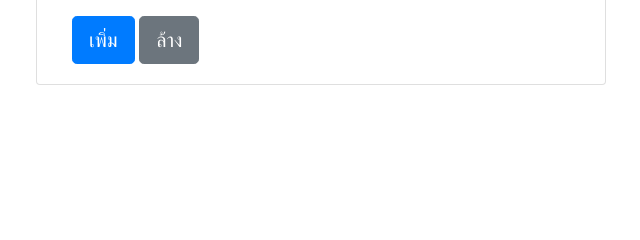
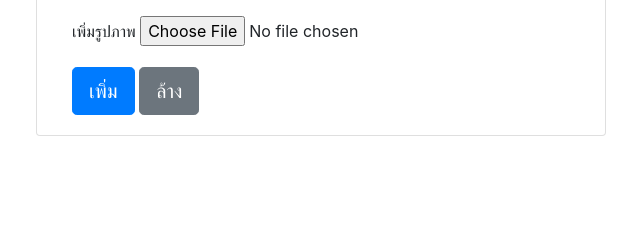
Before and after one commit to bittersweet95/my-code-igniter, a CodeIgniter app: page /app/index.php/fishingvessel/create in a window 1280 px wide. Shown: the part 269-509 px from the top of the page, without its empty margins (319-959 px from the left). Run offline with CodeIgniter, Linux system fonts and the light colour scheme; data that the repository does not hold is empty.

Commit message:
ปรับฟอร์มให้สามารถอัพโหลดไฟล์รูปภาพได้

```diff
--- a/application/views/fishing-vessel/new-ship.php
+++ b/application/views/fishing-vessel/new-ship.php
@@ -4,7 +4,7 @@
         <div class="card-body">
             <h5 class="card-title">ข้อมูลเรือประมง</h5>
             <?php echo validation_errors(); ?>
-            <?php echo form_open('fishingvessel/create') ?>
+            <?php echo form_open_multipart('fishingvessel/create') ?>
                 <div class="form-group">
                     <label for="vesselName">ชื่อ</label>
                     <input id="vesselName" name="vesselName" class="form-control" type="text">
@@ -18,6 +18,12 @@
                     <?php endforeach ?>
                     </select>
                 </div>
+                <div class="form-group">
+                    <label for="vesselImage">เพิ่มรูปภาพ</label>
+                    <input type="file" name="vesselImage" id="vesselImage">
+                </div>
+
+
                 <input type="submit" value="เพิ่ม" name="submit" class="btn btn-primary btn-lg">
 
                 <button class="btn btn-secondary btn-lg">ล้าง</button>
```
